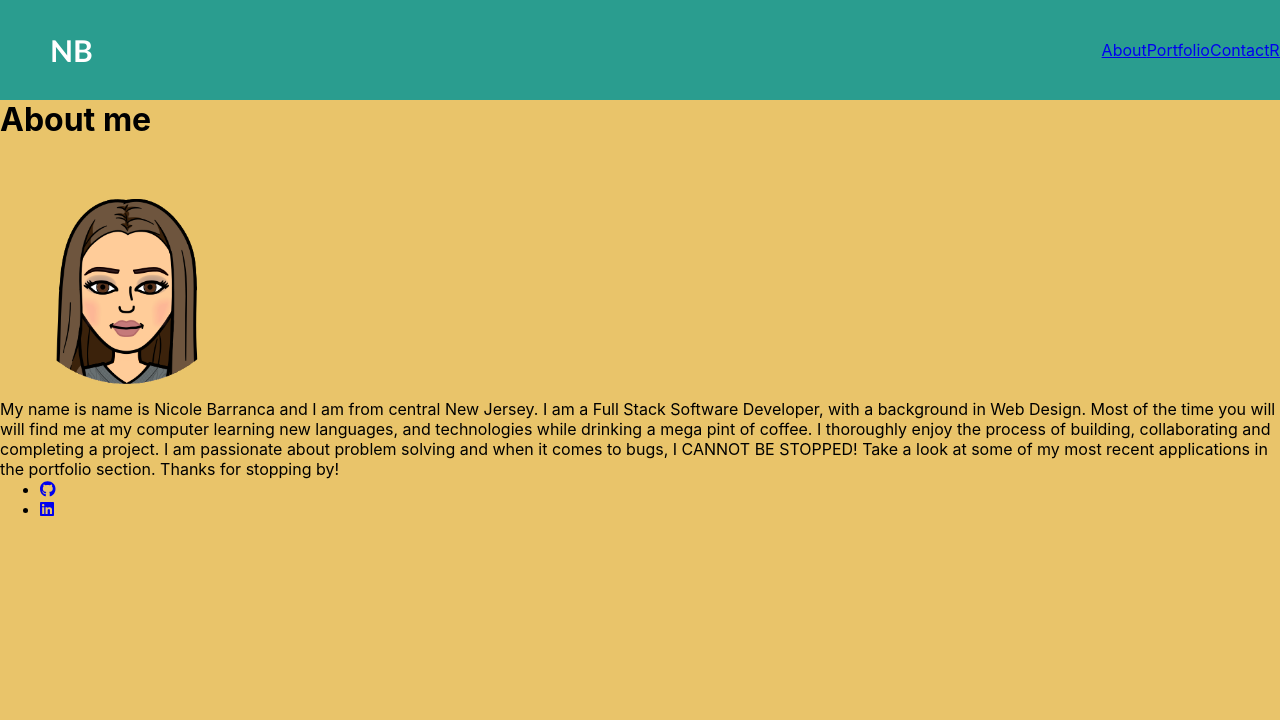
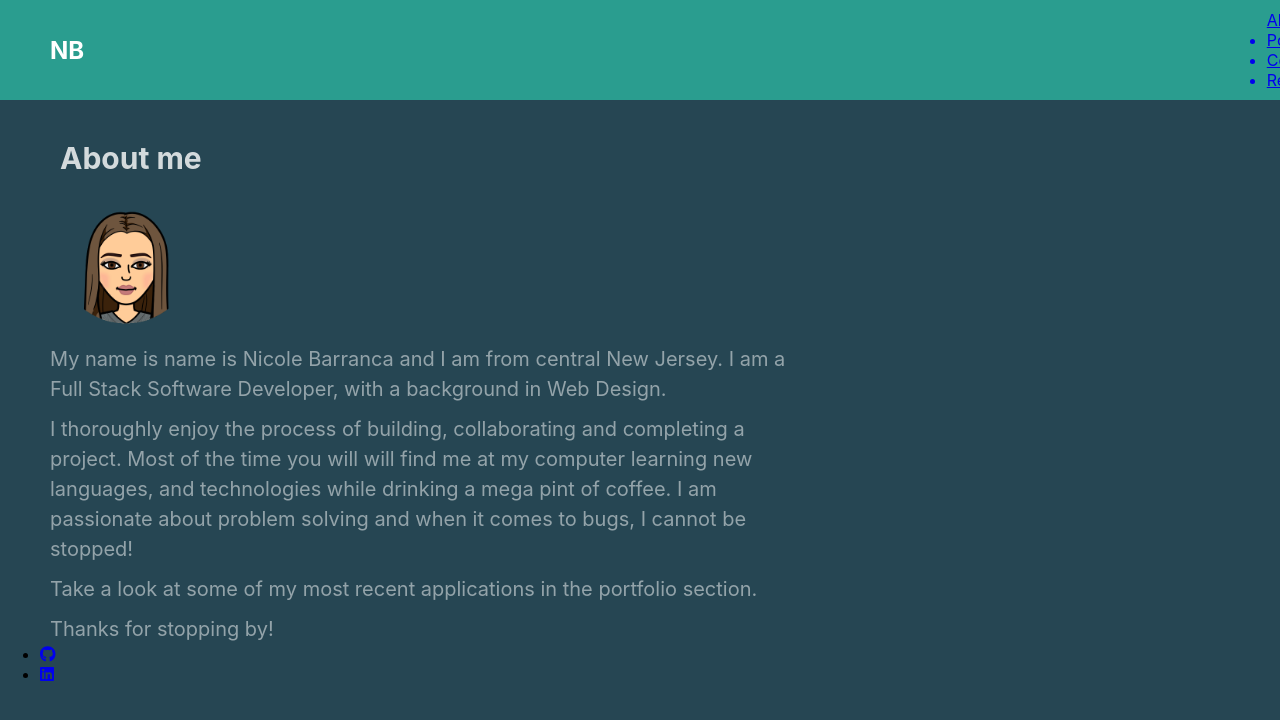
Before and after one commit to NicoleBarranca/nb-portfolio, a React (Create React App) app: page / in a window 1280 px wide. Shown: the top 720 px of the page. Built offline with nearby package versions, Linux system fonts and the light colour scheme.

Commit message:
about me section styled

```diff
--- a/src/components/About/index.js
+++ b/src/components/About/index.js
@@ -5,19 +5,25 @@ import Bit from "../../assets/bitmoji/Bit.png";
 
 function About() {
   return (
-    <div>
-      <h1>About me</h1>
+    <div className="about">
+      <h1 className="title">About me</h1>
       <img src={Bit} style={{ width: "20%" }} alt="bitmoji" />
       <p>
         My name is name is Nicole Barranca and I am from central New Jersey. I
         am a Full Stack Software Developer, with a background in Web Design.
-        Most of the time you will will find me at my computer learning new
-        languages, and technologies while drinking a mega pint of coffee. I
-        thoroughly enjoy the process of building, collaborating and completing a
-        project. I am passionate about problem solving and when it comes to
-        bugs, I CANNOT BE STOPPED! Take a look at some of my most recent
-        applications in the portfolio section. Thanks for stopping by!
       </p>
+      <p>
+        I thoroughly enjoy the process of building, collaborating and completing
+        a project. Most of the time you will will find me at my computer
+        learning new languages, and technologies while drinking a mega pint of
+        coffee. I am passionate about problem solving and when it comes to bugs,
+        I cannot be stopped!
+      </p>
+      <p>
+        Take a look at some of my most recent applications in the portfolio
+        section.
+      </p>
+      <p>Thanks for stopping by!</p>
     </div>
   );
 }
--- a/src/index.css
+++ b/src/index.css
@@ -9,7 +9,7 @@ body {
     sans-serif;
   -webkit-font-smoothing: antialiased;
   -moz-osx-font-smoothing: grayscale;
-  background-color: #e9c46a;
+  background-color: #264653;
 }
 
 /* code {
@@ -31,7 +31,7 @@ body {
   padding-left: 50px;
 }
 
-.header h2 {
+/* .header h2 {
   font-family: "Trebuchet MS", "Lucida Sans Unicode", "Lucida Grande",
     "Lucida Sans", Arial, sans-serif;
   font-size: 30px;
@@ -60,4 +60,27 @@ body {
 
 .header a:hover {
   color: #e9c46a;
+} */
+
+/* ABOUT */
+
+.about {
+  max-width: 60%;
+  margin-top: 40px;
+  margin-left: 50px;
 }
+
+.about h1 {
+  font-size: 30px;
+  color: white;
+  margin-left: 10px;
+  opacity: 0.8;
+}
+
+.about p {
+  margin-top: 10px;
+  font-size: 20px;
+  line-height: 1.5;
+  color: white;
+  opacity: 0.5;
+}
```
